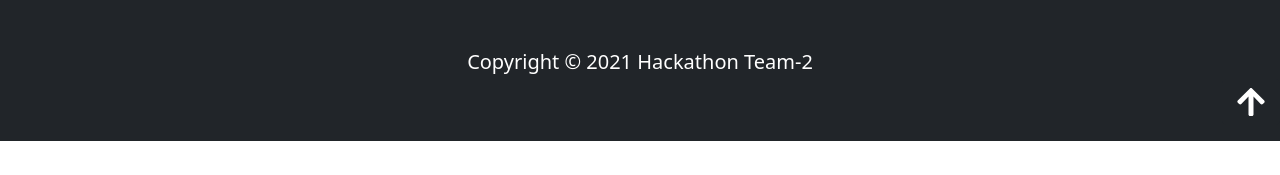
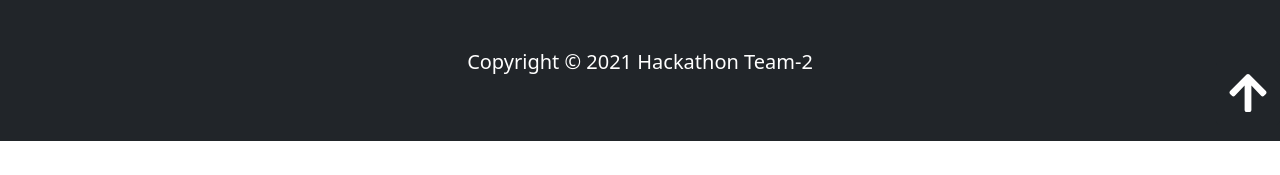
Before and after one commit to muratdemirtas2001/capgemini-hackhaton, a React (Create React App) app in the folder client/: page / in a window 1280 px wide. Shown: the part 466-641 px from the top of the page. Built offline with nearby package versions, Linux system fonts and the light colour scheme.

Commit message:
debugging

```diff
--- a/client/src/components/Footer.js
+++ b/client/src/components/Footer.js
@@ -8,7 +8,7 @@ export default function Footer() {
     <footer className="p-5 bg-dark text-white text-center position-relative fixed-bottom">
       <div className="container">
         <p className="lead">Copyright &copy; 2021 Hackathon Team-2</p>
-        <button onClick={buttonClick} className="btn btn-dark mb-3 position-absolute bottom-0 end-0 "><FaArrowUp  size="2rem"  color="" /></button>
+        <FaArrowUp  size="4rem"  color=""  onClick={buttonClick} className="btn btn-dark mb-3 position-absolute bottom-0 end-0 " aria-labelledby="labeldiv" />
       </div>
     </footer>
   );
```
